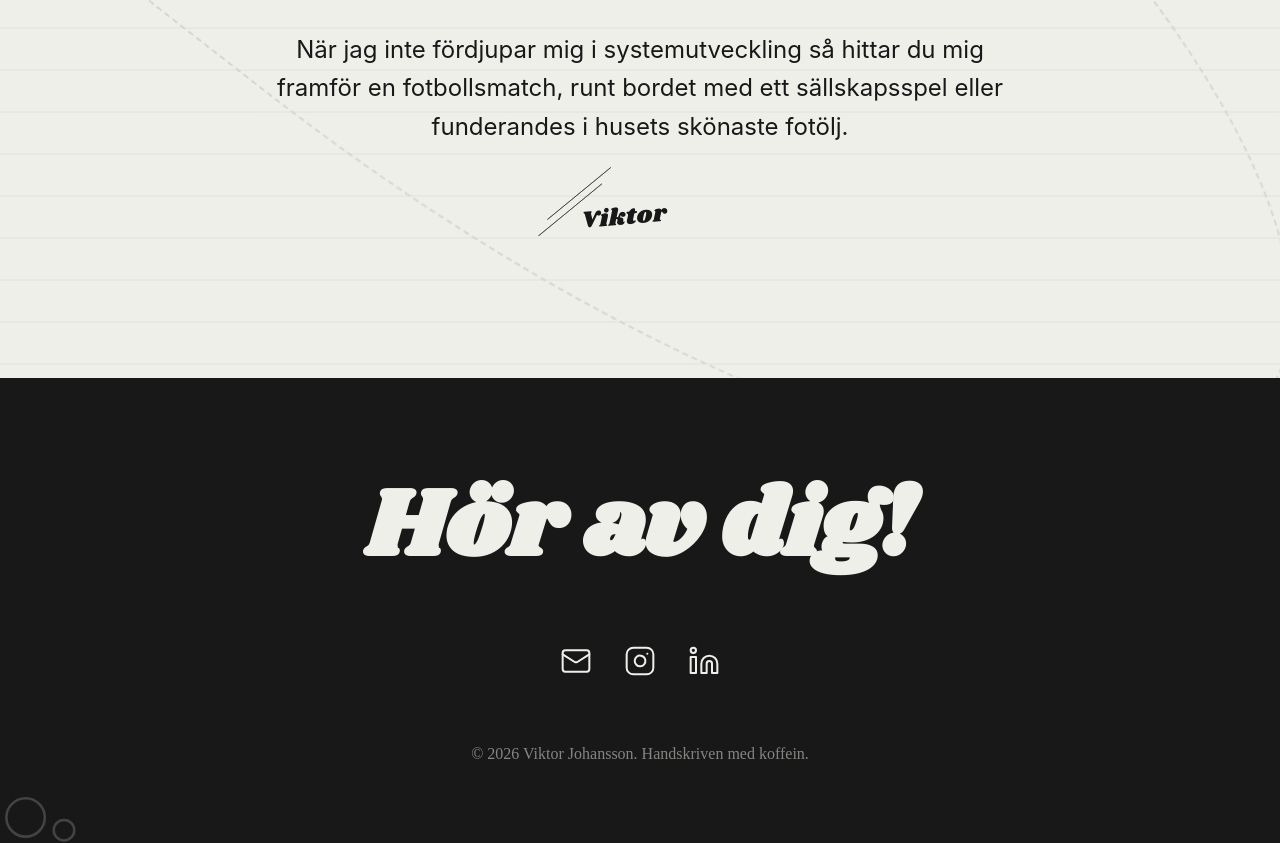
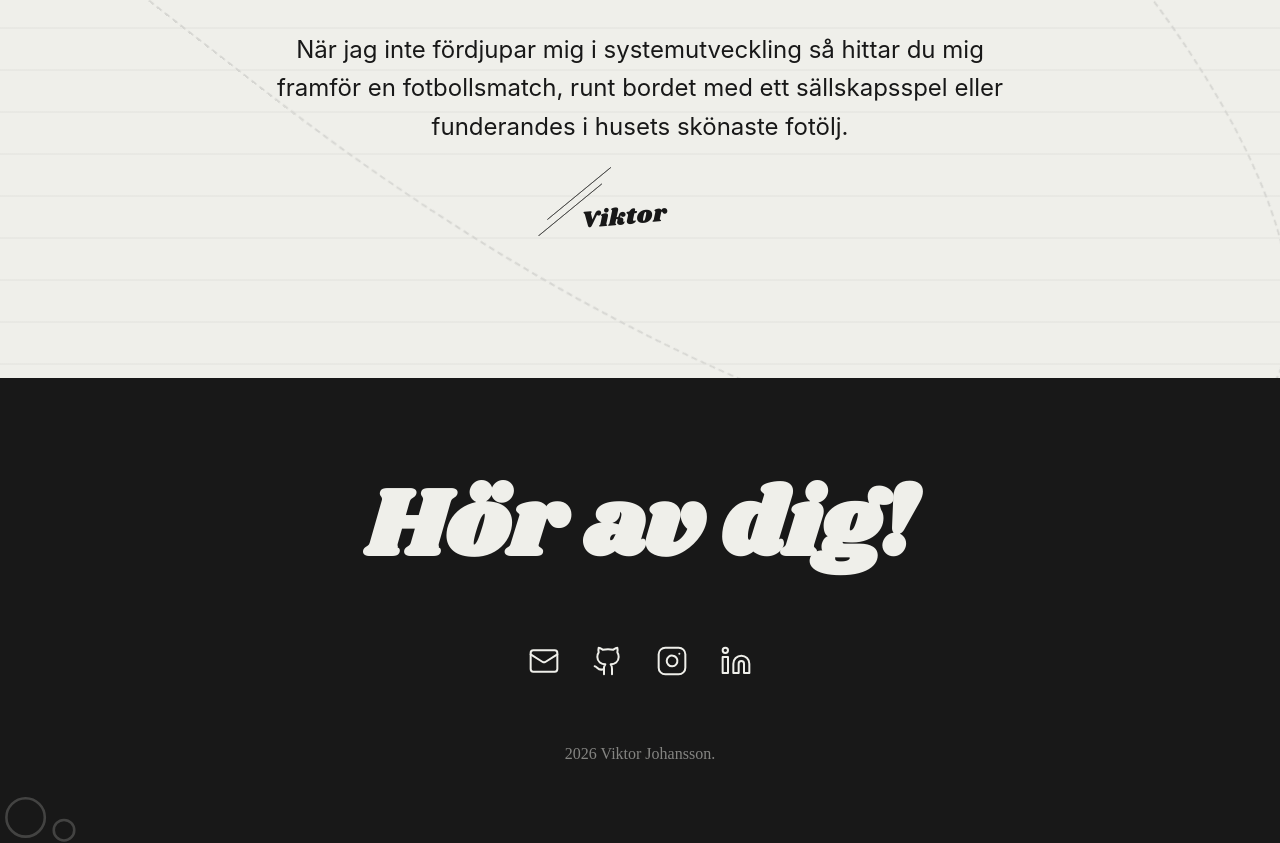
Before and after one commit to discovicke/portfolio-mono, a React (Vite) app: page / in a window 1280 px wide. Shown: the part 3163-4006 px from the top of the page. Built offline with nearby package versions, Linux system fonts and the light colour scheme.

Commit message:
Add GitHub link to footer and update email link; refine copyright text

```diff
--- a/src/components/Footer.tsx
+++ b/src/components/Footer.tsx
@@ -6,7 +6,7 @@
  */
 
 import React from 'react';
-import { Mail, Instagram, Linkedin } from 'lucide-react';
+import {Mail, Instagram, Linkedin, Github} from 'lucide-react';
 
 const Footer: React.FC = () => (
     <footer id="contact" className="footer">
@@ -18,20 +18,47 @@ const Footer: React.FC = () => (
 
             {/* Sociala medier länkar */}
             <div className="social-links">
-                <a href="#" aria-label="Email">
+                <a
+                    href="mailto:lohappaprod@gmail.com?subject=Kontakt%20via%20portfolio&body=Hej%20Viktor%2C"
+                    aria-label="Email"
+                    target="_blank"
+                    rel="noopener noreferrer"
+                >
                     <Mail size={32} strokeWidth={1.5} />
                 </a>
-                <a href="#" aria-label="Instagram">
+
+                <a
+                    href="https://www.github.com/discovicke"
+                    aria-label="GitHub"
+                    target="_blank"
+                    rel="noopener noreferrer"
+                >
+                    <Github size={32} strokeWidth={1.5} />
+                </a>
+
+                <a
+                    href="https://www.instagram.com/discovicke"
+                    aria-label="Instagram"
+                    target="_blank"
+                    rel="noopener noreferrer"
+                >
                     <Instagram size={32} strokeWidth={1.5} />
                 </a>
-                <a href="#" aria-label="LinkedIn">
+
+                <a
+                    href="https://www.linkedin.com/in/viktorjohansson96/"
+                    aria-label="LinkedIn"
+                    target="_blank"
+                    rel="noopener noreferrer"
+                >
                     <Linkedin size={32} strokeWidth={1.5} />
                 </a>
             </div>
 
+
             {/* Copyright text */}
             <p className="font-doodle" style={{ opacity: 0.5 }}>
-                © 2026 Viktor Johansson. Handskriven med koffein.
+                2026 Viktor Johansson.
             </p>
 
             {/* Dekorativa cirklar i hörnet */}
```
